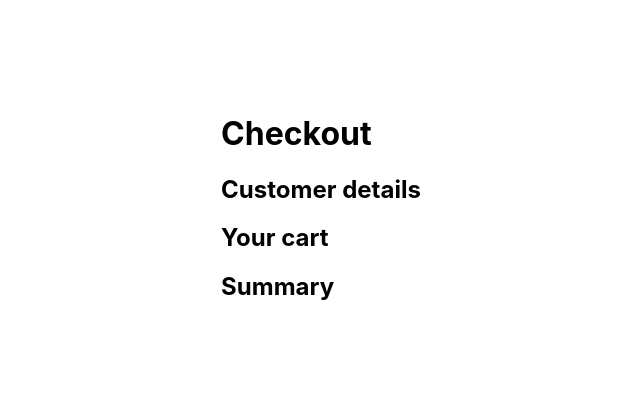
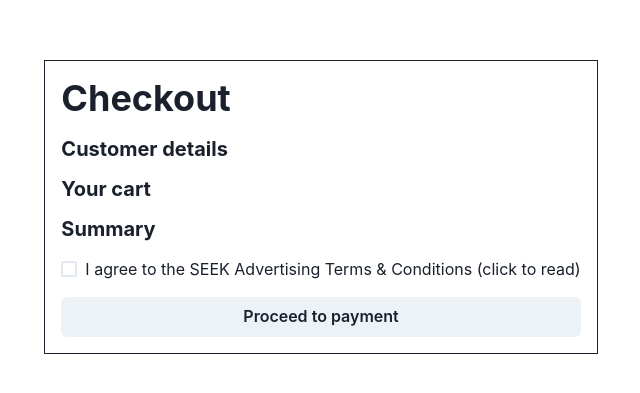
Before and after one commit to bootlegneurons/ta-ad-cart, a React (Create React App) app: page / in a window 1280 px wide. Shown: the part 193-586 px from the top of the page, without its empty margins (319-959 px from the left). Built offline with nearby package versions, Linux system fonts and the light colour scheme.

Commit message:
add skeleton for Cart page and wrap in ChakraProvider

```diff
--- a/src/index.tsx
+++ b/src/index.tsx
@@ -1,15 +1,16 @@
+import { ChakraProvider } from '@chakra-ui/react';
 import React from 'react';
 import ReactDOM from 'react-dom/client';
 import './index.css';
 import Cart from './pages/Cart';
 import reportWebVitals from './reportWebVitals';
 
-const root = ReactDOM.createRoot(
-  document.getElementById('root') as HTMLElement
-);
+const root = ReactDOM.createRoot(document.getElementById('root') as HTMLElement);
 root.render(
   <React.StrictMode>
-    <Cart />
+    <ChakraProvider>
+      <Cart />
+    </ChakraProvider>
   </React.StrictMode>
 );
 
--- a/src/pages/Cart.tsx
+++ b/src/pages/Cart.tsx
@@ -1,15 +1,20 @@
-import { Container, Flex, Heading } from '@chakra-ui/react';
+import { Box, Button, Checkbox, Flex, Heading, Link } from '@chakra-ui/react';
 import React from 'react';
 
 function App() {
   return (
     <Flex w='100vw' h='100vh' justify='center' align='center'>
-      <Container maxW={768}>
-        <Heading as="h1">Checkout</Heading>
-        <Heading>Customer details</Heading>
-        <Heading>Your cart</Heading>
-        <Heading>Summary</Heading>
-      </Container>
+      <Flex direction="column" maxW={768} border="1px" gap="16px" padding="16px">
+        <Heading as='h1'>Checkout</Heading>
+        <Heading size="md">Customer details</Heading>
+        <Heading size="md">Your cart</Heading>
+        <Heading size="md">Summary</Heading>
+        <Box>
+          <Checkbox>I agree to the SEEK Advertising Terms & Conditions</Checkbox>{' '}
+          (<Link>click to read</Link>)
+        </Box>
+        <Button disabled>Proceed to payment</Button>
+      </Flex>
     </Flex>
   );
 }
```
